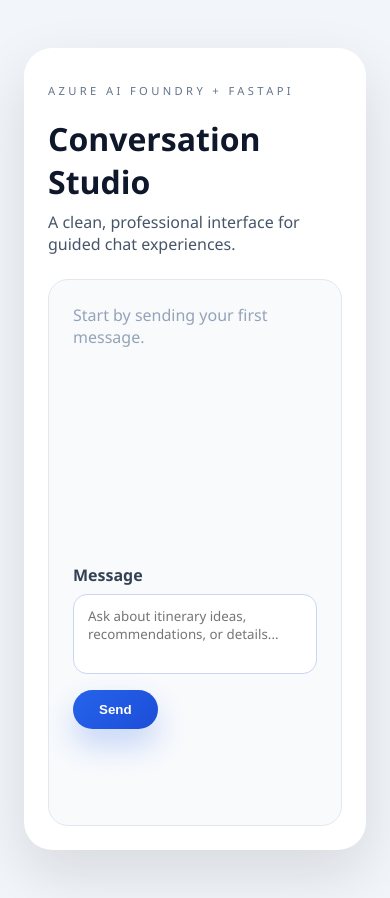
After one commit to jsariol/AITour-Mexico, a PHP site: page / in a window 390 px wide. The commit adds this page. Run offline with PHP 8.4, Linux system fonts and the light colour scheme.

Commit message:
refactor: migrate frontend from Next.js to PHP with vanilla JS
- Refactor Next.js React frontend to PHP with vanilla JavaScript and CSS
- Create new PHP entry point at frontend/index.php with API_BASE_URL injection
- Add vanilla ES6 JavaScript for chat UI (form handling, fetch, DOM updates)
- Add professional CSS3 theme with responsive design and gradient styling
- Create new GitHub Actions workflow for PHP frontend deployment (deploy-php-frontend.yml)
- Update backend CORS configuration to support new PHP deployment URL
- Remove Next.js dependencies (package.json, next.config.js, React components)
- Update README and .env.example for new architecture
- App settings configured: backend uses AAD auth, frontend receives API_BASE_URL from App Service

```diff
--- /dev/null
+++ b/frontend/assets/app.js
@@ -0,0 +1,60 @@
+const chatForm = document.getElementById("chatForm");
+const messageInput = document.getElementById("message");
+const chat = document.getElementById("chat");
+const statusText = document.getElementById("status");
+const emptyState = document.getElementById("emptyState");
+
+const apiBase = window.__API_BASE__ || "http://localhost:8000";
+
+const appendMessage = (role, text) => {
+  if (emptyState) {
+    emptyState.remove();
+  }
+
+  const bubble = document.createElement("div");
+  bubble.className = `bubble ${role}`;
+
+  const roleTag = document.createElement("span");
+  roleTag.className = "role";
+  roleTag.textContent = role;
+
+  const body = document.createElement("p");
+  body.textContent = text;
+
+  bubble.append(roleTag, body);
+  chat.appendChild(bubble);
+  chat.scrollTop = chat.scrollHeight;
+};
+
+chatForm.addEventListener("submit", async (event) => {
+  event.preventDefault();
+  const message = messageInput.value.trim();
+
+  if (!message) {
+    statusText.textContent = "Type a message to continue.";
+    return;
+  }
+
+  appendMessage("user", message);
+  messageInput.value = "";
+  statusText.textContent = "Sending...";
+
+  try {
+    const response = await fetch(`${apiBase}/chat`, {
+      method: "POST",
+      headers: { "Content-Type": "application/json" },
+      body: JSON.stringify({ message })
+    });
+
+    if (!response.ok) {
+      const errorBody = await response.json();
+      throw new Error(errorBody.detail || "Request failed");
+    }
+
+    const data = await response.json();
+    appendMessage("assistant", data.reply);
+    statusText.textContent = "";
+  } catch (error) {
+    statusText.textContent = `Error: ${error.message}`;
+  }
+});
--- a/frontend/app/globals.css
+++ b/frontend/assets/styles.css
@@ -13,13 +13,6 @@ body {
   margin: 0;
   min-height: 100vh;
   background: #f2f5f9;
-}
-
-.background {
-  position: fixed;
-  inset: 0;
-  background: radial-gradient(circle at top, #ffffff 0%, #eef2ff 35%, #e5ecf5 100%);
-  z-index: -1;
 }
 
 .page {
--- /dev/null
+++ b/frontend/index.php
@@ -0,0 +1,53 @@
+<?php
+$apiBase = getenv("API_BASE_URL");
+if (!$apiBase) {
+    $apiBase = "http://localhost:8000";
+}
+?>
+<!doctype html>
+<html lang="en">
+  <head>
+    <meta charset="UTF-8" />
+    <meta name="viewport" content="width=device-width, initial-scale=1.0" />
+    <title>Azure AI Foundry Chat</title>
+    <link rel="stylesheet" href="/assets/styles.css" />
+  </head>
+  <body>
+    <main class="page">
+      <section class="card">
+        <header class="header">
+          <p class="eyebrow">Azure AI Foundry + FastAPI</p>
+          <h1>Conversation Studio</h1>
+          <p class="subtitle">
+            A clean, professional interface for guided chat experiences.
+          </p>
+        </header>
+
+        <div class="panel">
+          <div class="chat" id="chat" role="log" aria-live="polite">
+            <div class="empty" id="emptyState">Start by sending your first message.</div>
+          </div>
+
+          <form class="composer" id="chatForm">
+            <div class="input-group">
+              <label for="message">Message</label>
+              <textarea
+                id="message"
+                rows="3"
+                placeholder="Ask about itinerary ideas, recommendations, or details..."
+              ></textarea>
+            </div>
+            <button type="submit">Send</button>
+          </form>
+
+          <p class="status" id="status" role="status"></p>
+        </div>
+      </section>
+    </main>
+
+    <script>
+      window.__API_BASE__ = "<?php echo htmlspecialchars($apiBase, ENT_QUOTES); ?>";
+    </script>
+    <script src="/assets/app.js"></script>
+  </body>
+</html>
```
Also changed, not shown: frontend/app/layout.js (deleted, +0 -17 lines), frontend/app/page.js (deleted, +0 -92 lines), frontend/next.config.js (deleted, +0 -7 lines), frontend/package.json (deleted, +0 -15 lines), .github/workflows/deploy-frontend.yml (deleted), .github/workflows/deploy-php-frontend.yml (added), README.md, frontend/package-lock.json (deleted), 2 other files.
